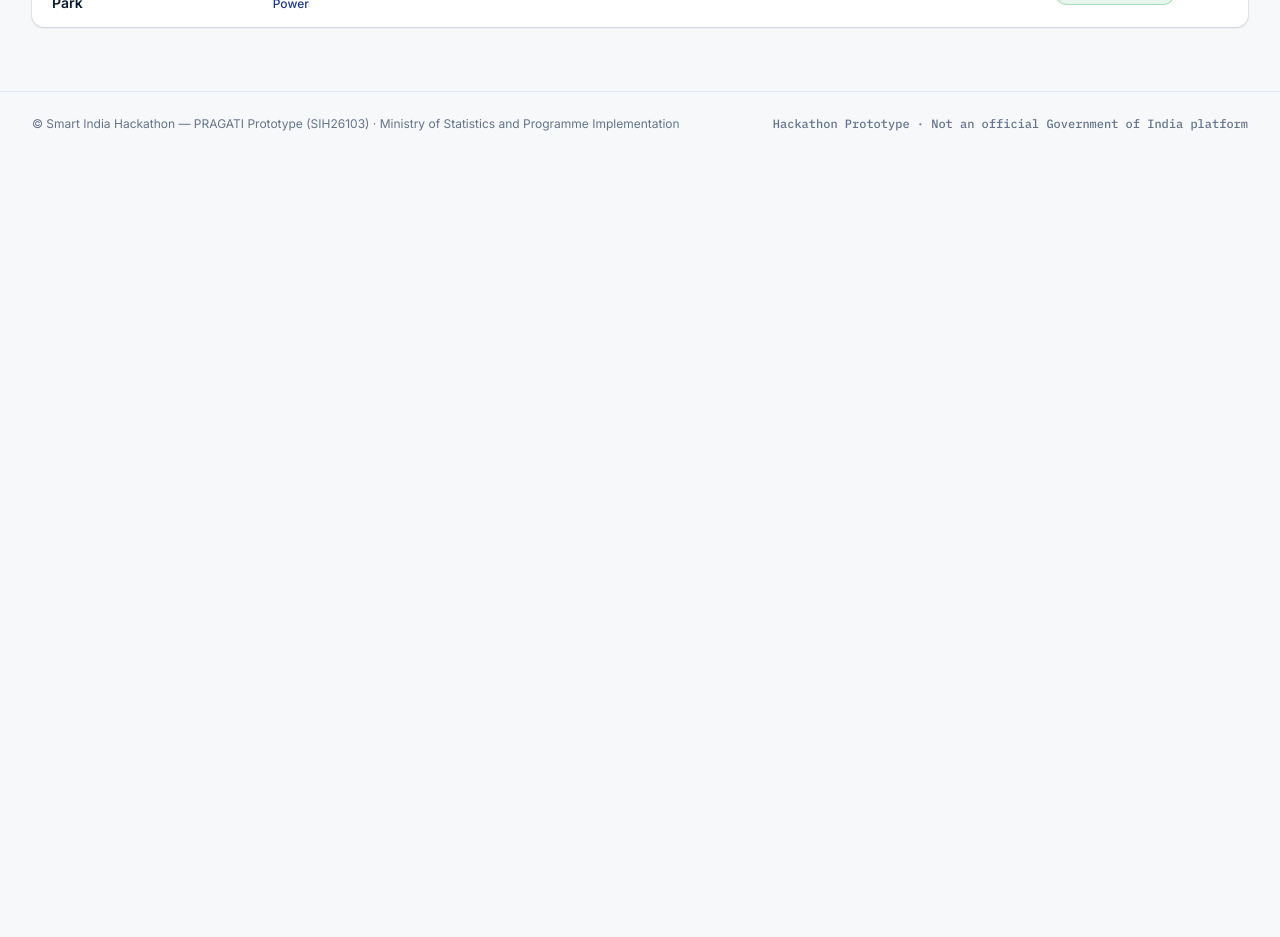
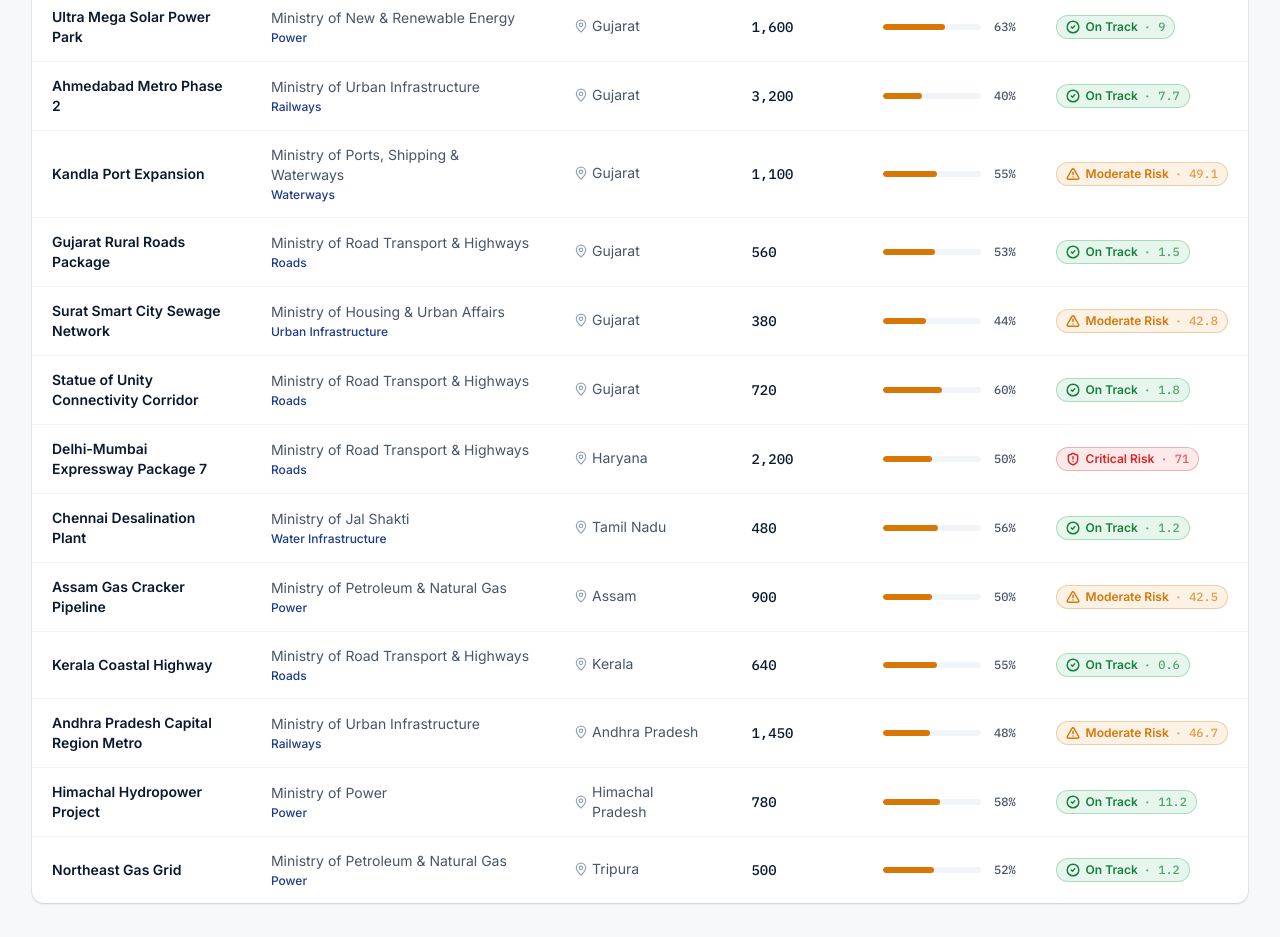
Before and after one commit to pawarnitya819-cpu/Pragati-SIH2026103, a React (Vite) app in the folder pragati/frontend/: page / in a window 1280 px wide. Shown: the part 1860-2797 px from the top of the page. Before the commit the page ends 2016 px from the top, so only its background shows below. Built offline with nearby package versions, Linux system fonts and the light colour scheme; no server answers.

Commit message:
Expand seed data to 20 projects, add 6 Gujarat entries

```diff
--- a/pragati/frontend/src/components/UploadPage.jsx
+++ b/pragati/frontend/src/components/UploadPage.jsx
@@ -1,16 +1,91 @@
 import { useCallback, useRef, useState } from "react";
-import { UploadCloud, FileSpreadsheet, CheckCircle2, XCircle, Loader2, Download } from "lucide-react";
+import { UploadCloud, FileSpreadsheet, CheckCircle2, XCircle, Loader2, Download, Lock } from "lucide-react";
 import { uploadDataset, parseCsvClientSide } from "../api";
 import { scoreProjects } from "../utils/riskEngine";
 
 const ACCEPTED_EXT = [".csv", ".xlsx", ".xls"];
+const TEMP_UPLOAD_PASSWORD = "SIH@2026";
 
 export default function UploadPage({ onDatasetSynced }) {
+  const [authorized, setAuthorized] = useState(false);
+  const [projectId, setProjectId] = useState("");
+  const [password, setPassword] = useState("");
+  const [authError, setAuthError] = useState("");
+
   const [dragActive, setDragActive] = useState(false);
   const [file, setFile] = useState(null);
   const [status, setStatus] = useState("idle"); // idle | processing | success | error
   const [message, setMessage] = useState("");
   const inputRef = useRef(null);
+
+  const handleAuthSubmit = (e) => {
+    e.preventDefault();
+    if (!projectId.trim()) {
+      setAuthError("Please enter a Project ID.");
+      return;
+    }
+    if (password !== TEMP_UPLOAD_PASSWORD) {
+      setAuthError("Incorrect password. Please try again.");
+      return;
+    }
+    setAuthError("");
+    setAuthorized(true);
+  };
+
+  if (!authorized) {
+    return (
+      <div className="max-w-sm mx-auto mt-10">
+        <form
+          onSubmit={handleAuthSubmit}
+          className="bg-white rounded-2xl shadow-card ring-1 ring-slate-900/5 p-6 space-y-4"
+        >
+          <div className="flex flex-col items-center gap-2 mb-2">
+            <div className="h-12 w-12 rounded-full bg-navy-900/5 flex items-center justify-center">
+              <Lock className="h-6 w-6 text-navy-700" strokeWidth={2} />
+            </div>
+            <h2 className="font-display font-black text-lg text-navy-900">Verify Access</h2>
+            <p className="text-xs text-slate-500 text-center">
+              Data uploads are restricted during evaluation. Enter your Project ID and access
+              password to continue.
+            </p>
+          </div>
+
+          <div>
+            <label className="block text-xs font-semibold text-slate-600 mb-1">Project ID</label>
+            <input
+              type="text"
+              value={projectId}
+              onChange={(e) => setProjectId(e.target.value)}
+              placeholder="e.g. SIH26103"
+              className="w-full px-3 py-2 rounded-lg border border-slate-300 text-sm focus:outline-none focus:ring-2 focus:ring-navy-700/30"
+            />
+          </div>
+
+          <div>
+            <label className="block text-xs font-semibold text-slate-600 mb-1">Password</label>
+            <input
+              type="password"
+              value={password}
+              onChange={(e) => setPassword(e.target.value)}
+              placeholder="Enter access password"
+              className="w-full px-3 py-2 rounded-lg border border-slate-300 text-sm focus:outline-none focus:ring-2 focus:ring-navy-700/30"
+            />
+          </div>
+
+          {authError && (
+            <p className="text-xs text-alert-600 font-medium">{authError}</p>
+          )}
+
+          <button
+            type="submit"
+            className="w-full bg-navy-900 hover:bg-navy-800 text-white text-sm font-semibold px-4 py-2.5 rounded-lg transition-colors"
+          >
+            Unlock Upload
+          </button>
+        </form>
+      </div>
+    );
+  }
 
   const isValidFile = (f) =>
     f && ACCEPTED_EXT.some((ext) => f.name.toLowerCase().endsWith(ext));
@@ -159,7 +234,7 @@ export default function UploadPage({ onDatasetSynced }) {
           physical_progress_pct, schedule_progress_pct, delay_months,{"\n"}
           milestones_total, milestones_completed
         </code>
-        <a
+          <a
           href="/sample_upload.csv"
           download
           className="inline-flex items-center gap-1.5 mt-3 text-xs font-semibold text-navy-700 hover:text-navy-900"
--- a/pragati/frontend/src/data/sampleProjects.js
+++ b/pragati/frontend/src/data/sampleProjects.js
@@ -116,4 +116,172 @@ export const SEED_PROJECTS = [
     milestones_total: 9,
     milestones_completed: 6,
   },
+  {
+    id: "seed-9",
+    name: "Ahmedabad Metro Phase 2",
+    ministry: "Ministry of Urban Infrastructure",
+    sector: "Railways",
+    state: "Gujarat",
+    budget_cr: 3200,
+    budget_utilized_cr: 1500,
+    physical_progress_pct: 40,
+    schedule_progress_pct: 42,
+    delay_months: 0.4,
+    milestones_total: 16,
+    milestones_completed: 6,
+  },
+  {
+    id: "seed-10",
+    name: "Kandla Port Expansion",
+    ministry: "Ministry of Ports, Shipping & Waterways",
+    sector: "Waterways",
+    state: "Gujarat",
+    budget_cr: 1100,
+    budget_utilized_cr: 900,
+    physical_progress_pct: 55,
+    schedule_progress_pct: 78,
+    delay_months: 3.2,
+    milestones_total: 10,
+    milestones_completed: 5,
+  },
+  {
+    id: "seed-11",
+    name: "Gujarat Rural Roads Package",
+    ministry: "Ministry of Road Transport & Highways",
+    sector: "Roads",
+    state: "Gujarat",
+    budget_cr: 560,
+    budget_utilized_cr: 300,
+    physical_progress_pct: 53,
+    schedule_progress_pct: 51,
+    delay_months: 0.2,
+    milestones_total: 8,
+    milestones_completed: 4,
+  },
+  {
+    id: "seed-12",
+    name: "Surat Smart City Sewage Network",
+    ministry: "Ministry of Housing & Urban Affairs",
+    sector: "Urban Infrastructure",
+    state: "Gujarat",
+    budget_cr: 380,
+    budget_utilized_cr: 290,
+    physical_progress_pct: 44,
+    schedule_progress_pct: 62,
+    delay_months: 2.1,
+    milestones_total: 7,
+    milestones_completed: 3,
+  },
+  {
+    id: "seed-13",
+    name: "Statue of Unity Connectivity Corridor",
+    ministry: "Ministry of Road Transport & Highways",
+    sector: "Roads",
+    state: "Gujarat",
+    budget_cr: 720,
+    budget_utilized_cr: 400,
+    physical_progress_pct: 60,
+    schedule_progress_pct: 58,
+    delay_months: 0.3,
+    milestones_total: 9,
+    milestones_completed: 6,
+  },
+  {
+    id: "seed-14",
+    name: "Delhi-Mumbai Expressway Package 7",
+    ministry: "Ministry of Road Transport & Highways",
+    sector: "Roads",
+    state: "Haryana",
+    budget_cr: 2200,
+    budget_utilized_cr: 1900,
+    physical_progress_pct: 50,
+    schedule_progress_pct: 82,
+    delay_months: 5,
+    milestones_total: 14,
+    milestones_completed: 6,
+  },
+  {
+    id: "seed-15",
+    name: "Chennai Desalination Plant",
+    ministry: "Ministry of Jal Shakti",
+    sector: "Water Infrastructure",
+    state: "Tamil Nadu",
+    budget_cr: 480,
+    budget_utilized_cr: 260,
+    physical_progress_pct: 56,
+    schedule_progress_pct: 54,
+    delay_months: 0.2,
+    milestones_total: 7,
+    milestones_completed: 4,
+  },
+  {
+    id: "seed-16",
+    name: "Assam Gas Cracker Pipeline",
+    ministry: "Ministry of Petroleum & Natural Gas",
+    sector: "Power",
+    state: "Assam",
+    budget_cr: 900,
+    budget_utilized_cr: 700,
+    physical_progress_pct: 50,
+    schedule_progress_pct: 68,
+    delay_months: 2.5,
+    milestones_total: 10,
+    milestones_completed: 4,
+  },
+  {
+    id: "seed-17",
+    name: "Kerala Coastal Highway",
+    ministry: "Ministry of Road Transport & Highways",
+    sector: "Roads",
+    state: "Kerala",
+    budget_cr: 640,
+    budget_utilized_cr: 350,
+    physical_progress_pct: 55,
+    schedule_progress_pct: 53,
+    delay_months: 0.1,
+    milestones_total: 8,
+    milestones_completed: 5,
+  },
+  {
+    id: "seed-18",
+    name: "Andhra Pradesh Capital Region Metro",
+    ministry: "Ministry of Urban Infrastructure",
+    sector: "Railways",
+    state: "Andhra Pradesh",
+    budget_cr: 1450,
+    budget_utilized_cr: 1100,
+    physical_progress_pct: 48,
+    schedule_progress_pct: 70,
+    delay_months: 2.8,
+    milestones_total: 12,
+    milestones_completed: 5,
+  },
+  {
+    id: "seed-19",
+    name: "Himachal Hydropower Project",
+    ministry: "Ministry of Power",
+    sector: "Power",
+    state: "Himachal Pradesh",
+    budget_cr: 780,
+    budget_utilized_cr: 520,
+    physical_progress_pct: 58,
+    schedule_progress_pct: 60,
+    delay_months: 0.8,
+    milestones_total: 9,
+    milestones_completed: 5,
+  },
+  {
+    id: "seed-20",
+    name: "Northeast Gas Grid",
+    ministry: "Ministry of Petroleum & Natural Gas",
+    sector: "Power",
+    state: "Tripura",
+    budget_cr: 500,
+    budget_utilized_cr: 260,
+    physical_progress_pct: 52,
+    schedule_progress_pct: 50,
+    delay_months: 0.2,
+    milestones_total: 7,
+    milestones_completed: 4,
+  },
 ];
```
